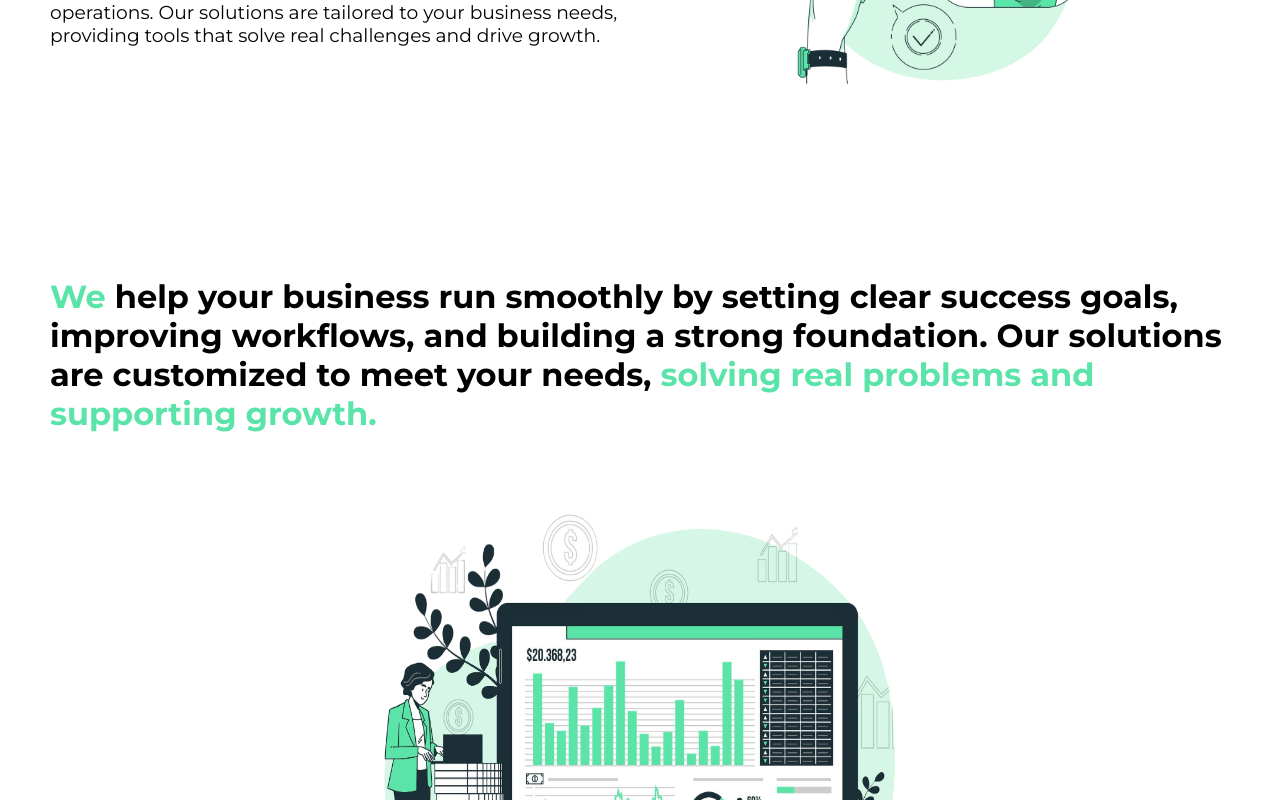
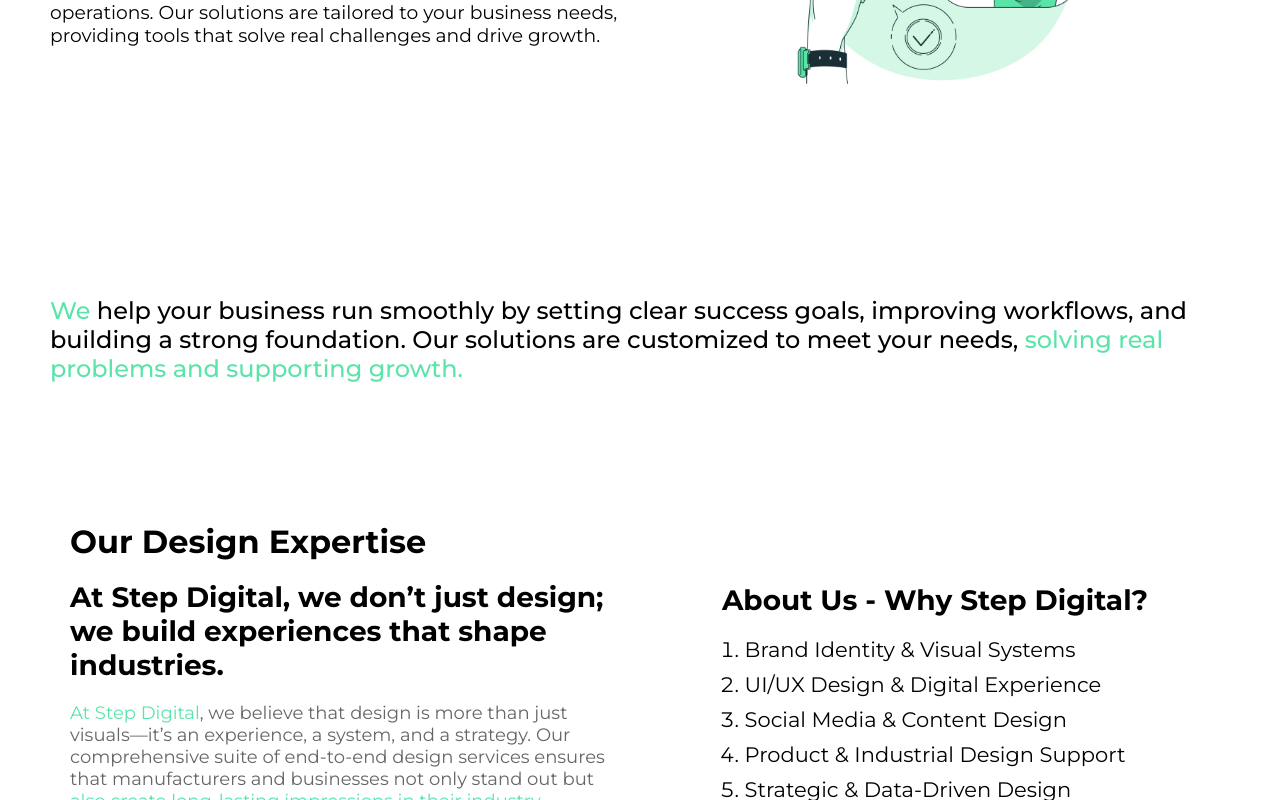
Before and after one commit to aditipatil0315/erp_landing_pg, a React (Vite) app: page / in a window 1280 px wide. Shown: the part 2000-2800 px from the top of the page. Built offline with nearby package versions, Linux system fonts and the light colour scheme.

Commit message:
section4 updated

```diff
--- a/src/components/Section_1/Section1.css
+++ b/src/components/Section_1/Section1.css
@@ -34,20 +34,7 @@
     font-weight: 500;
   }
 
-  .login-btn {
-    height: 40px;
-    width: 100px;
-    background-color: black;
-    color: white;
-    font-size: 14px;
-    outline: none;
-    border: none;
-    cursor: pointer;
-    border-radius: 30px;
-    font-family: Montserrat;
-    font-weight: 300;
-    letter-spacing: 0.5px;
-  }
+
 
   .hamburger {
     display: none;
@@ -68,7 +55,7 @@
     justify-content: center;
     align-items: start;
     flex-direction: column;
-    width: 50%;
+    width: 60%;
     height: 100%;
     gap: 12px;
   }
--- a/src/components/Section_1/Section1.jsx
+++ b/src/components/Section_1/Section1.jsx
@@ -22,7 +22,6 @@
           <a href="#">Products</a>
           <a href="#">Contact</a>
         </div>
-          <button className="login-btn">Login</button>
       </div>
 
       <div className="content_section">
--- a/src/components/Section_4/Section4.css
+++ b/src/components/Section_4/Section4.css
@@ -1,39 +1,75 @@
-
-
 .section4 {
     font-family: Montserrat;
-    height: 90vh;
+    min-height: auto;
+    margin-bottom: 5rem;
     width: 100%;
     padding: 20px 50px;
     display: flex;
     flex-direction: column;
-
 }
 
 .sec4_upper {
     width: 100%;
-    height: 30%;
+    height: 50%;
+}
 
-
+.sec4_upper h2 {
+    font-size: 24px;
+    font-weight: 500;
 }
 
 span {
     color: #5BE4A9;
 }
 
-.sec4_lower {
+.sec4_bottom {
+    margin-top: 3rem;
     width: 100%;
     height: 70%;
     display: flex;
-    justify-content: center;
-    align-items: center;
+}
+
+.left_one {
+    width: 50%;
+    display: flex;
+    flex-direction: column;
+    padding: 20px;
+    margin-top: 2rem;
 
 }
 
-.sec4_lower img {
+.left_one h2 {
+    font-size: 28px;
+}
+
+.left_one p {
+    font-size: 18px;
+    color: #666;
+}
+
+.right_one {
     width: 50%;
-    height: 100%;
+    display: flex;
+    flex-direction: column;
+    justify-content: end;
+    align-items: center;
+    padding: 20px;
+}
 
+
+
+.right_one ol {
+    font-size: 21px;
+}
+
+.right_one h2 {
+    font-size: 28px;
+    margin-top: 2rem;
+
+}
+
+.right_one li {
+    margin-bottom: 10px;
 }
 
 @media (max-width: 1024px) {
@@ -45,13 +81,19 @@
         font-size: 24px;
     }
 
-    .sec4_lower img {
-        width: 60%;
+    .left_one h2 {
+        font-size: 24px;
+    }
+
+    .left_one p, .right_one ol {
+        font-size: 16px;
     }
 }
 
 @media (max-width: 768px) {
     .section4 {
+        margin-bottom: 3rem;
+
         padding: 15px 20px;
     }
 
@@ -59,27 +101,37 @@
         font-size: 22px;
     }
 
-    .sec4_lower {
-        padding-top: 120px;
-        align-items: start;
+    .sec4_bottom {
+        flex-direction: column;
+        height: auto;
     }
 
-    .sec4_lower img {
-        width: 90%;
-        height: 100%;
+    .left_one, .right_one {
+        width: 100%;
+        text-align: center;
+    }
+
+    .right_one ol {
+        padding-left: 0;
     }
 }
 
 @media (max-width: 480px) {
-
     .sec4_upper h1 {
         font-size: 18px;
-        margin-top:3rem;
+        margin-top: 3rem;
         text-align: center;
     }
 
-    .sec4_lower img {
-        width: 90%;
-        height: 70%;
+    .left_one h2 {
+        font-size: 22px;
+    }
+
+    .left_one p {
+        font-size: 16px;
+    }
+
+    .right_one ol {
+        font-size: 16px;
     }
 }
--- a/src/components/Section_4/Section4.jsx
+++ b/src/components/Section_4/Section4.jsx
@@ -1,24 +1,39 @@
 import React from 'react'
 import './Section4.css'
-import img1 from '../../assets/img_2.png'
-
-
 
 const Section4 = () => {
   return (
-    <div className='section4 '>
-        <div className="sec4_upper">
-            <h1> <span>We</span>  help your business run smoothly by setting clear success goals, improving workflows, and building a strong foundation. Our solutions are customized to meet your needs, <span>solving real problems and supporting growth.</span></h1>
-        </div>
+    <div className='section4'>
+      <div className="sec4_upper">
+        <br />
+        <h2>
+          <span>We</span> help your business run smoothly by setting clear success goals,
+          improving workflows, and building a strong foundation. Our solutions are customized
+          to meet your needs, <span>solving real problems and supporting growth.</span>
+        </h2>
+        <br />
+      </div>
 
-        <div className="sec4_lower">
-            <img src= {img1} alt="" />
-
-
-
+      <div className="sec4_bottom">
+        <div className="left_one">
+          <h1>Our Design Expertise</h1>
+          <br />
+          <h2>At Step Digital, we don’t just design; we build experiences that shape industries.</h2>
+          <p><span>At Step Digital</span>, we believe that design is more than just visuals—it’s an experience, a system, and a strategy. Our comprehensive suite of end-to-end design services ensures that manufacturers and businesses not only stand out but <span>also create long-lasting impressions in their industry.</span></p>
 
         </div>
 
+        <div className="right_one">
+          <h2>About Us - Why Step Digital? </h2>
+          <ol>
+            <li>Brand Identity & Visual Systems</li>
+            <li>UI/UX Design & Digital Experience</li>
+            <li>Social Media & Content Design</li>
+            <li>Product & Industrial Design Support</li>
+            <li>Strategic & Data-Driven Design</li>
+          </ol>
+        </div>
+      </div>
     </div>
   )
 }
--- a/src/components/Section_5/Section5.css
+++ b/src/components/Section_5/Section5.css
@@ -2,12 +2,11 @@
 
 .section5 {
     font-family: Montserrat;
-    height: 90vh;
     width: 100%;
     padding: 20px 50px;
     display: flex;
-    width: 100%;
-    height: 100vh;
+    min-height: auto;
+    padding-top: 2rem;
   }
 
   .image-section {
@@ -92,10 +91,10 @@
     }
 }
 
-/* 🔹 Mobile (Small Screens) */
 @media (max-width: 768px) {
     .section5 {
-        /* padding: 0px 20px; */
+      padding-top: 3rem;
+
     }
 
     .image-section img {
```
